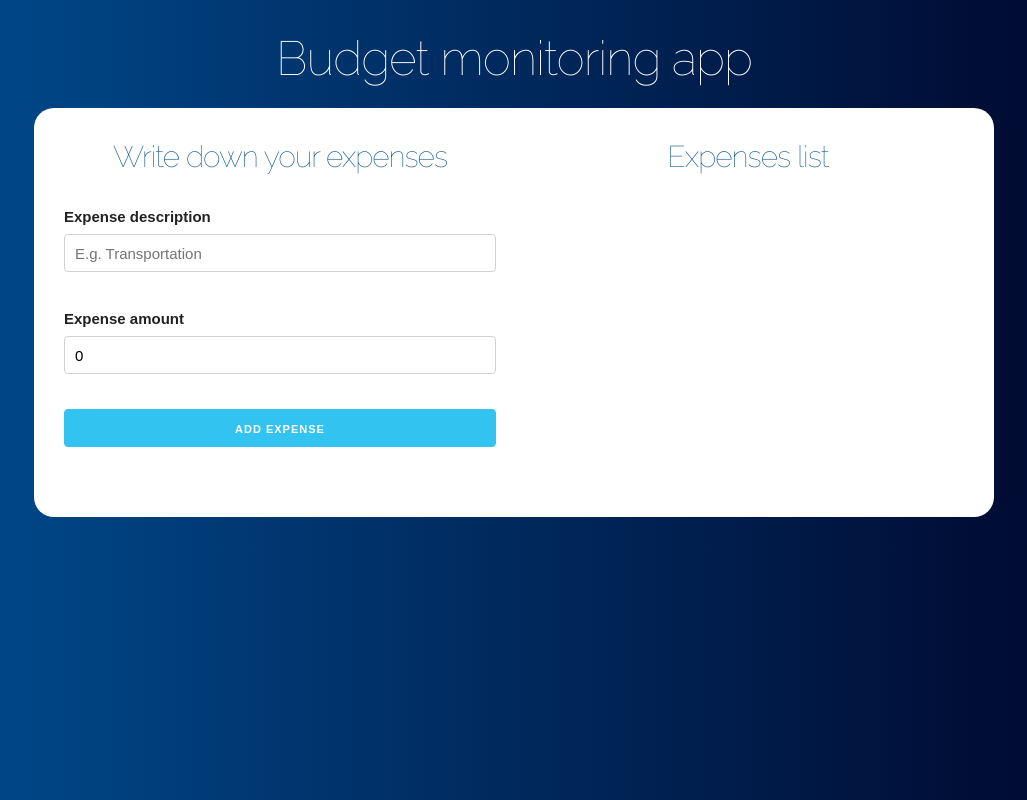
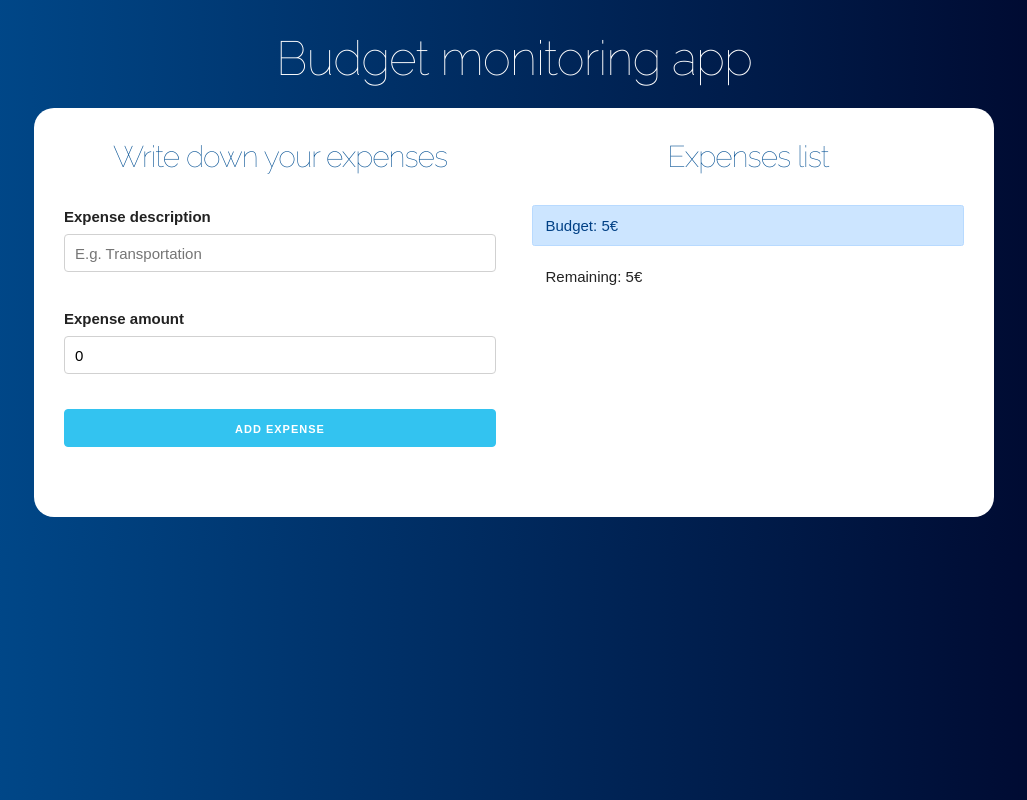
Before and after one commit to anaapezteguia/02-react-budget-monitoring, a React (Create React App) app: page / in a window 1280 px wide. Both pictures are taken after typing "5" into the empty fields and a click on the input "Set budget". Shown: the whole page, without its empty margins (126-1153 px from the left). Built offline with nearby package versions, Linux system fonts and the light colour scheme.

Commit message:
Add budget control component

```diff
--- a/src/App.js
+++ b/src/App.js
@@ -2,6 +2,7 @@
 import Question from './components/Question';
 import Form from './components/Form';
 import ExpensesList from './components/ExpensesList';
+import BudgetControl from './components/BudgetControl';
 
 function App() {
   // define money states
@@ -36,6 +37,7 @@
               </div>
               <div className="one-half column">
                 <ExpensesList expenses={expenses} />
+                <BudgetControl budget={budget} remaining={remaining} />
               </div>
             </div>
           )}
--- /dev/null
+++ b/src/components/BudgetControl.js
@@ -0,0 +1,12 @@
+import React from 'react';
+
+const BudgetControl = ({ budget, remaining }) => {
+  return (
+    <>
+      <div className="alert alert-primary">Budget: {budget}€</div>
+      <div className="alert ">Remaining: {remaining}€</div>
+    </>
+  );
+};
+
+export default BudgetControl;
```
